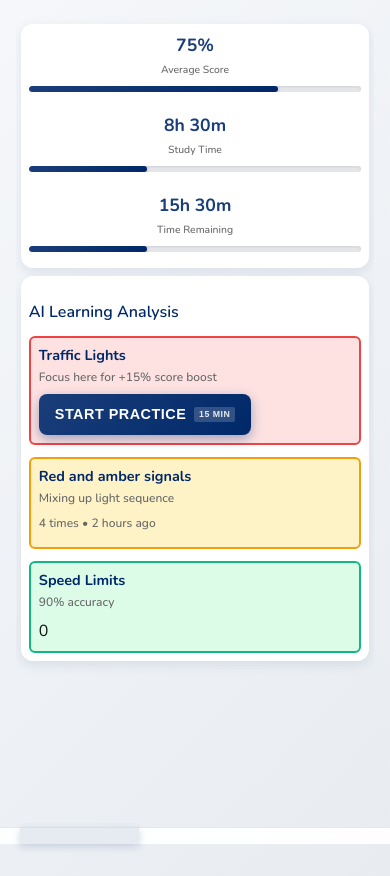
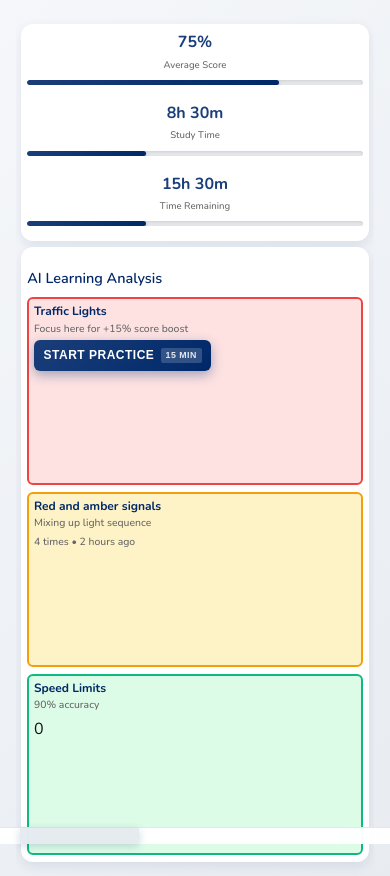
Before and after one commit to fullcircleAI/cbr-ai-coach, a React (Create React App) app: page / in a window 390 px wide. Built offline with nearby package versions, Linux system fonts and the light colour scheme.

Commit message:
Make dashboard unscrollable like iOS/Android app - everything fits on screen without scrolling, mobile-friendly

```diff
--- a/src/components/AICoachDashboard.css
+++ b/src/components/AICoachDashboard.css
@@ -3,24 +3,26 @@
 .dashboard {
   display: flex;
   flex-direction: column;
-  min-height: 100vh;
+  height: 100vh;
   padding: 0 0.5rem;
-  overflow-y: auto;
+  overflow: hidden;
+  max-height: 100vh;
 }
 
 /* Dashboard Summary Styles */
 .dashboard-summary {
   background: white;
   border-radius: 12px;
-  padding: 1rem;
-  margin-bottom: 1rem;
+  padding: 0.75rem;
+  margin-bottom: 0.75rem;
   box-shadow: 0 4px 12px rgba(26, 62, 122, 0.1);
+  flex-shrink: 0;
 }
 
 .summary-stats {
   display: grid;
   grid-template-columns: 2fr 1fr 1fr;
-  gap: 1rem;
+  gap: 0.75rem;
   align-items: center;
 }
 
@@ -29,24 +31,24 @@
 }
 
 .summary-stat .stat-number {
-  font-size: 1.5rem;
+  font-size: 1.3rem;
   font-weight: 700;
   color: var(--primary-blue);
-  margin-bottom: 0.25rem;
+  margin-bottom: 0.2rem;
 }
 
 .summary-stat .stat-label {
-  font-size: 0.75rem;
+  font-size: 0.7rem;
   color: var(--text-secondary);
   font-weight: 500;
 }
 
 .summary-stat .progress-bar-bg {
   width: 100%;
-  height: 6px;
+  height: 5px;
   background: #e5e7eb;
   border-radius: 3px;
-  margin-top: 0.25rem;
+  margin-top: 0.2rem;
   overflow: hidden;
 }
 
@@ -62,29 +64,37 @@
   border-radius: 12px;
   padding: 0.75rem;
   box-shadow: 0 4px 12px rgba(26, 62, 122, 0.1);
+  flex: 1;
+  display: flex;
+  flex-direction: column;
+  overflow: hidden;
 }
 
 .ai-insights-summary h3 {
   color: var(--text-primary);
-  margin-bottom: 0.75rem;
-  font-size: 1rem;
+  margin-bottom: 0.5rem;
+  font-size: 0.9rem;
   font-weight: 600;
+  flex-shrink: 0;
 }
 
 .insights-grid {
   display: grid;
   grid-template-columns: 1fr;
-  gap: 0.75rem;
+  gap: 0.5rem;
+  flex: 1;
+  overflow: hidden;
 }
 
 .insight-card {
   display: flex;
   align-items: flex-start;
   gap: 0.4rem;
-  padding: 0.5rem;
+  padding: 0.4rem;
   border-radius: 6px;
   border: 1px solid #e5e7eb;
   transition: all 0.3s ease;
+  flex-shrink: 0;
 }
 
 .insight-card:hover {
@@ -116,32 +126,32 @@
 }
 
 .insight-content h4 {
-  font-size: 0.9rem;
+  font-size: 0.8rem;
   font-weight: 700;
   color: var(--text-primary);
-  margin: 0 0 0.25rem 0;
+  margin: 0 0 0.2rem 0;
+  line-height: 1.2;
+}
+
+.insight-content p {
+  font-size: 0.7rem;
+  color: var(--text-secondary);
+  margin: 0 0 0.3rem 0;
   line-height: 1.3;
 }
 
-.insight-content p {
-  font-size: 0.75rem;
-  color: var(--text-secondary);
-  margin: 0 0 0.5rem 0;
-  line-height: 1.4;
-}
-
 .insight-explanation {
-  font-size: 0.7rem;
+  font-size: 0.65rem;
   color: var(--text-secondary);
   font-weight: 500;
-  margin: 0.25rem 0;
-  line-height: 1.3;
+  margin: 0.2rem 0;
+  line-height: 1.2;
 }
 
 .insight-frequency {
-  font-size: 0.65rem;
+  font-size: 0.6rem;
   color: var(--text-light);
-  margin: 0.25rem 0 0 0;
+  margin: 0.15rem 0 0 0;
   font-weight: 500;
 }
 
@@ -149,13 +159,13 @@
 .start-practice-btn {
   display: flex;
   align-items: center;
-  gap: 0.5rem;
-  padding: 0.8rem 1rem;
+  gap: 0.4rem;
+  padding: 0.6rem 0.8rem;
   background: linear-gradient(135deg, #1A3E7A 0%, #002868 100%);
   color: white;
   border: none;
-  border-radius: 8px;
-  font-size: 0.9rem;
+  border-radius: 6px;
+  font-size: 0.8rem;
   font-weight: 800;
   cursor: pointer;
   transition: all 0.3s ease;
@@ -164,6 +174,7 @@
   box-shadow: 0 4px 12px rgba(26, 62, 122, 0.4);
   text-transform: uppercase;
   letter-spacing: 0.5px;
+  flex-shrink: 0;
 }
 
 .start-practice-btn:hover {
@@ -193,36 +204,32 @@
 @media (max-width: 1024px) {
   .summary-stats {
     grid-template-columns: 1fr 1fr 1fr;
-    gap: 0.75rem;
+    gap: 0.5rem;
+  }
+
+  .dashboard {
+    height: calc(100vh - 80px);
+    padding: 0.25rem;
   }
 }
 
 @media (max-width: 768px) {
   .summary-stats {
     grid-template-columns: 1fr;
-    gap: 0.75rem;
+    gap: 0.5rem;
   }
 
   .insights-grid {
     grid-template-columns: 1fr;
+    gap: 0.4rem;
   }
 
   .dashboard-summary,
   .ai-insights-summary {
-    padding: 0.75rem;
-    margin-bottom: 0.75rem;
+    padding: 0.5rem;
+    margin-bottom: 0.5rem;
   }
 
-  .summary-stat .stat-number {
-    font-size: 1.2rem;
-  }
-
-  .summary-stat .stat-label {
-    font-size: 0.7rem;
-  }
-}
-
-@media (max-width: 480px) {
   .summary-stat .stat-number {
     font-size: 1.1rem;
   }
@@ -231,28 +238,46 @@
     font-size: 0.65rem;
   }
 
+  .dashboard {
+    height: calc(100vh - 80px);
+    padding: 0.25rem;
+  }
+}
+
+@media (max-width: 480px) {
+  .summary-stat .stat-number {
+    font-size: 1rem;
+  }
+
+  .summary-stat .stat-label {
+    font-size: 0.6rem;
+  }
+
   .insight-card {
-    padding: 0.5rem;
+    padding: 0.3rem;
   }
 
   .dashboard-summary,
   .ai-insights-summary {
-    padding: 0.5rem;
-    margin-bottom: 0.5rem;
-  }
-}
-
-
-/* Mobile optimizations for scrollable dashboard */
-@media (max-width: 768px) {
-  .dashboard {
-    min-height: calc(100vh - 80px);
-    padding: 0.25rem;
+    padding: 0.4rem;
+    margin-bottom: 0.4rem;
   }
 
+  .insight-content h4 {
+    font-size: 0.75rem;
+  }
 
-  .ai-insights-summary {
-    margin-bottom: 1rem;
+  .insight-content p {
+    font-size: 0.65rem;
+  }
+
+  .insight-explanation {
+    font-size: 0.6rem;
+  }
+
+  .start-practice-btn {
+    padding: 0.5rem 0.6rem;
+    font-size: 0.75rem;
   }
 }
 
```
